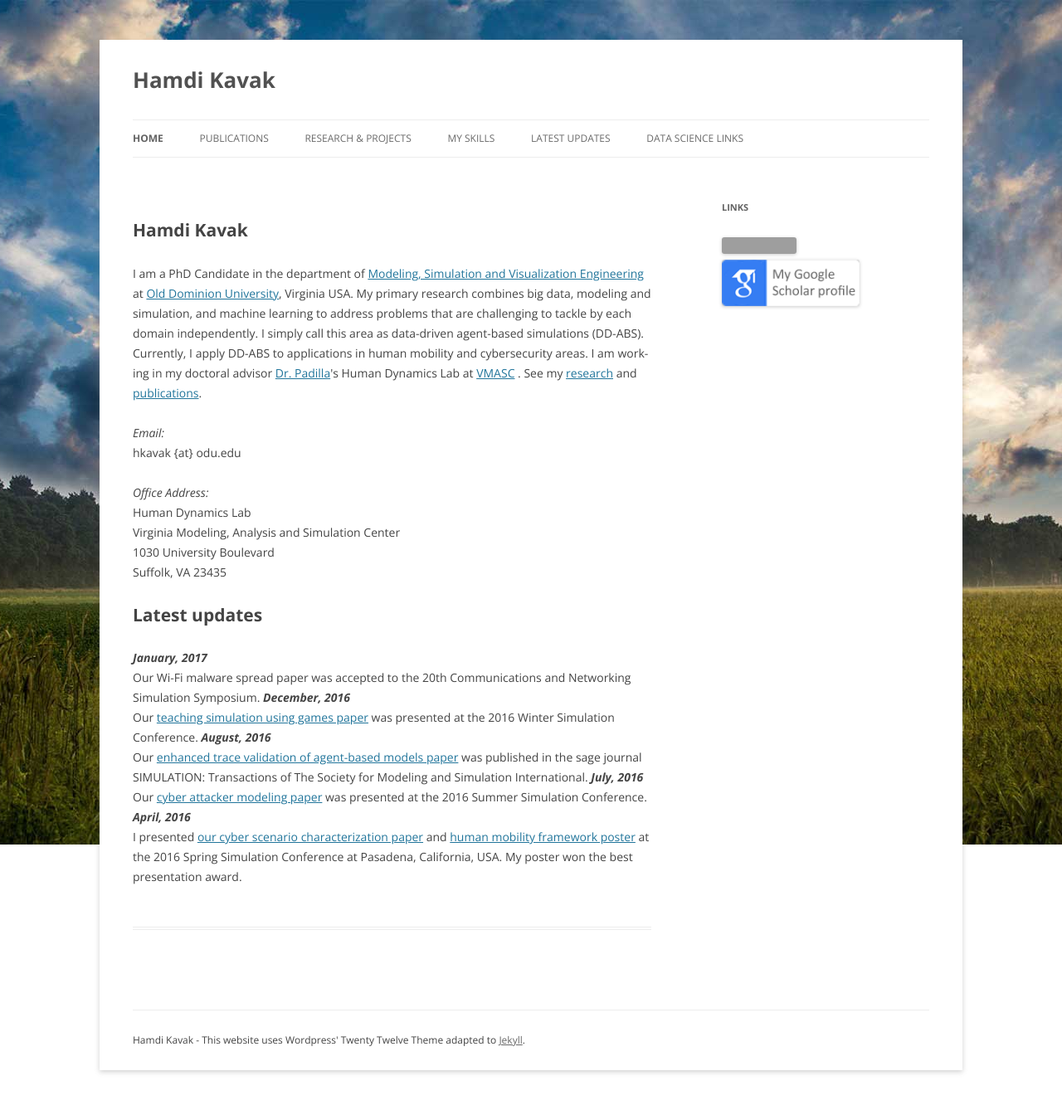
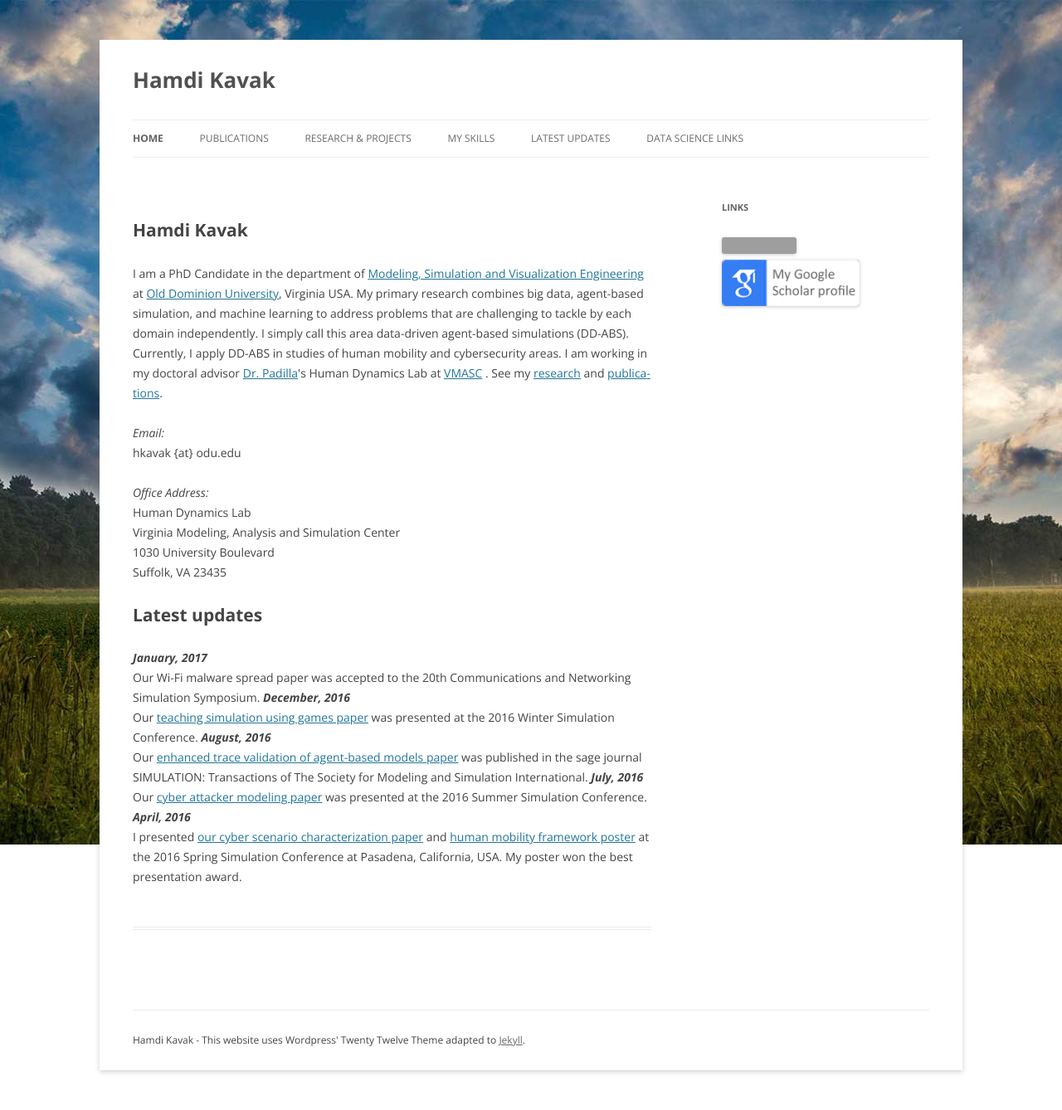
Before and after one commit to hamdikavak/hamdikavak.github.io, a Jekyll site: the page built from index.html, in a window 1280 px wide. Shown: the whole page at 83% size. Built offline with Jekyll 4.4.1, drawn with Linux system fonts in a browser that asks for light colours; nearby versions of some CDN libraries; library files that are not in the unit come from our copies; grey boxes are pictures that could not be loaded.

Commit message:
Update index.html

```diff
--- a/index.html
+++ b/index.html
@@ -8,8 +8,8 @@ current_page_home: current_page_item
 
 <h1>Hamdi Kavak</h1>
 <p>I am a PhD Candidate in the department of <a title="MSVE Department Home Page" href="http://odu.edu/msve" target="_blank">Modeling, Simulation and Visualization Engineering</a> at <a title="Old Dominion University" href="http://odu.edu" target="_blank">Old Dominion University</a>, Virginia USA.
-My primary research combines big data, modeling and simulation, and machine learning to address problems that are challenging to tackle by each domain independently.
-I simply call this area as data-driven agent-based simulations (DD-ABS). Currently, I apply DD-ABS to applications in human mobility and cybersecurity areas.
+My primary research combines big data, agent-based simulation, and machine learning to address problems that are challenging to tackle by each domain independently.
+I simply call this area data-driven agent-based simulations (DD-ABS). Currently, I apply DD-ABS in studies of human mobility and cybersecurity areas.
 I am working in my doctoral advisor <a title="Jose J Padilla" href="http://www.vmasc.odu.edu/padilla.html">Dr. Padilla</a>'s Human Dynamics Lab at <a href="http://www.vmasc.odu.edu">VMASC</a> .
 See my <a title="Research &amp; Projects" href="http://www.hamdikavak.com/research-and-projects/">research</a> and <a title="Publications" href="http://www.hamdikavak.com/publications/">publications</a>.</p>
 <p><em>Email:<br />
```
